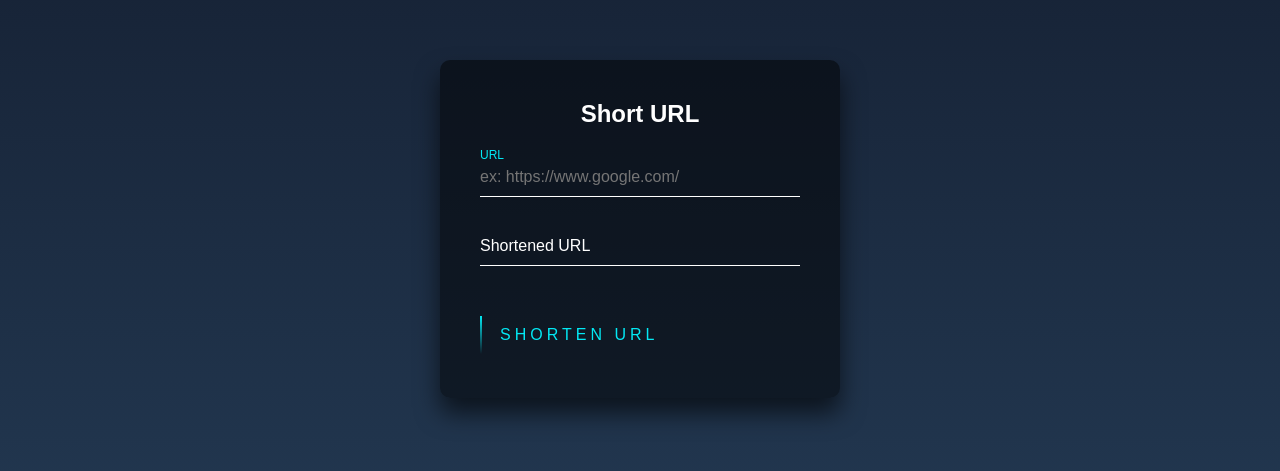
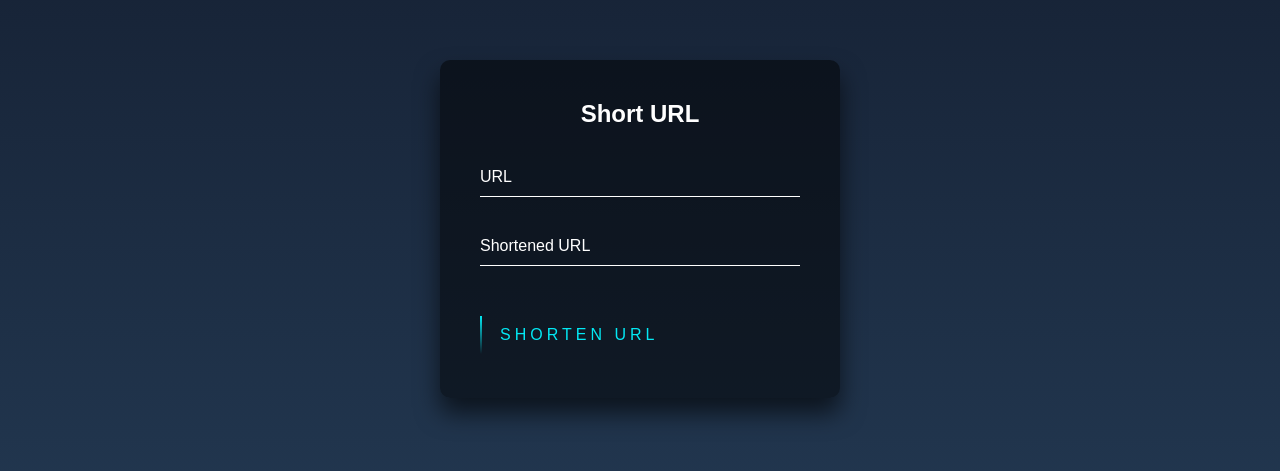
Before and after one commit to Alamito/ShortURL-NodeJS, a website: page index.html in a window 1280 px wide. Shown: the part 171-642 px from the top of the page. Drawn offline with nearby package versions, Linux system fonts and the light colour scheme; no server answers.

Commit message:
style - new style menu

```diff
--- a/index.html
+++ b/index.html
@@ -13,11 +13,11 @@
   <h2>Short URL</h2>
   <form>
     <div class="user-box">
-      <input id = "box-URL" type="text" value = "" placeholder="ex: https://www.google.com/">
+      <input id = "box-URL" type="text" required="" value = "">
       <label>URL</label>
     </div>
     <div class="user-box">
-      <input id = "shortURL" type="text" name="" required="" value = "">
+      <input id = "shortURL" type="text" required="" value = "">
       <label>Shortened URL</label>
     </div>
     <a id = "submit" href="#">
```
